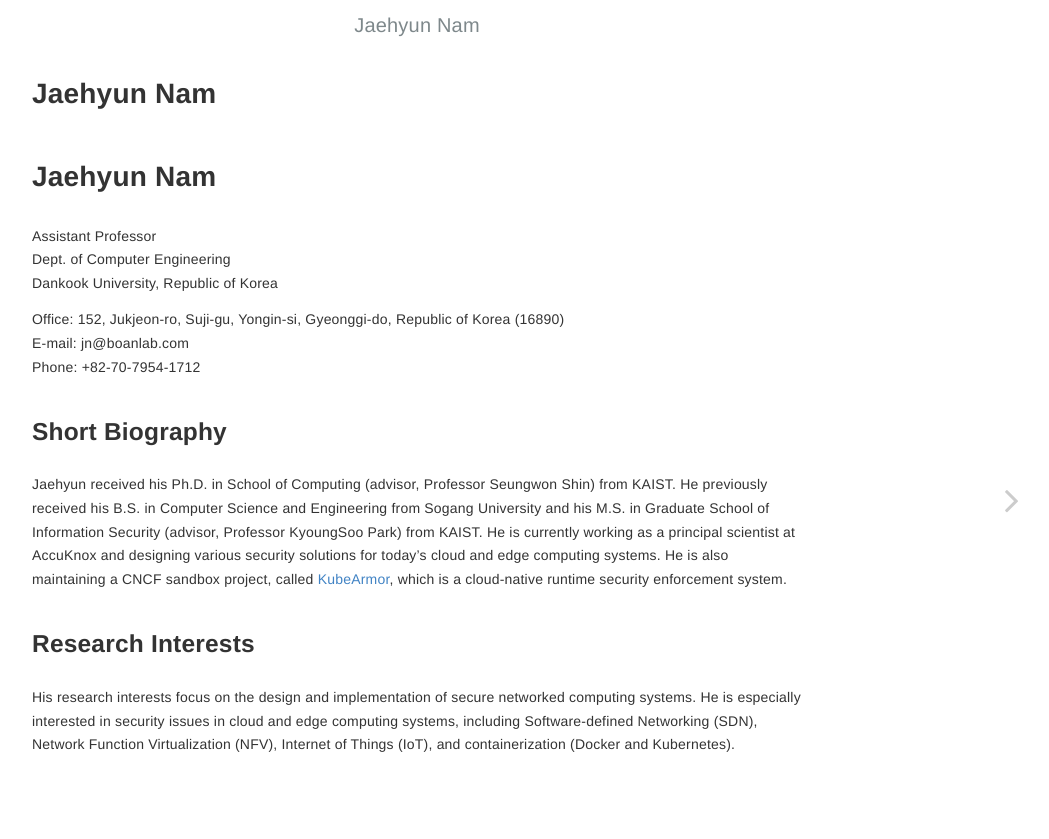
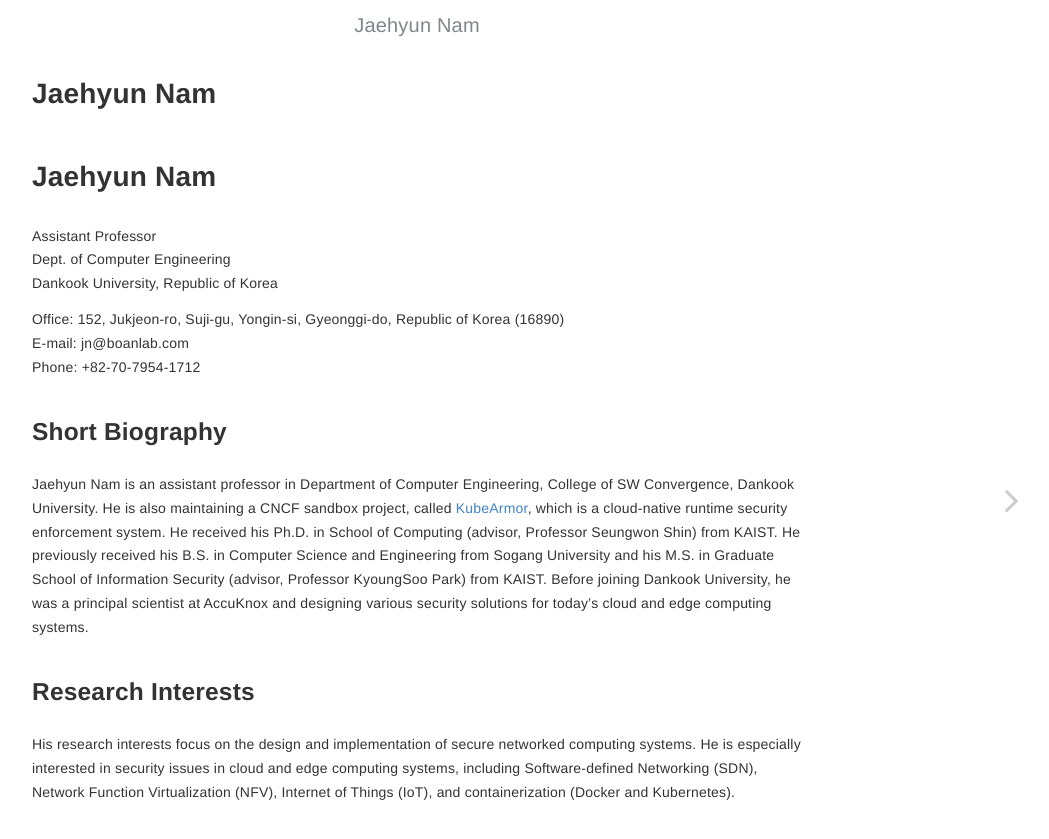
Before and after one commit to nam-jaehyun/nam-jaehyun.github.io, a Jekyll site: the page built from index.md, in a window 1280 px wide. Shown: the top 839 px of the page, without its empty margins (223-1272 px from the left). Built offline with Jekyll 4.4.1, drawn with Linux system fonts in a browser that asks for light colours.

Commit message:
Update index.md

```diff
--- a/index.md
+++ b/index.md
@@ -14,7 +14,7 @@ Phone: +82-70-7954-1712
 
 ## Short Biography
 
-Jaehyun received his Ph.D. in School of Computing (advisor, Professor Seungwon Shin) from KAIST. He previously received his B.S. in Computer Science and Engineering from Sogang University and his M.S. in Graduate School of Information Security (advisor, Professor KyoungSoo Park) from KAIST. He is currently working as a principal scientist at AccuKnox and designing various security solutions for today’s cloud and edge computing systems. He is also maintaining a CNCF sandbox project, called [KubeArmor](https://github.com/kubearmor/KubeArmor), which is a cloud-native runtime security enforcement system.
+Jaehyun Nam is an assistant professor in Department of Computer Engineering, College of SW Convergence, Dankook University. He is also maintaining a CNCF sandbox project, called [KubeArmor](https://github.com/kubearmor/KubeArmor), which is a cloud-native runtime security enforcement system. He received his Ph.D. in School of Computing (advisor, Professor Seungwon Shin) from KAIST. He previously received his B.S. in Computer Science and Engineering from Sogang University and his M.S. in Graduate School of Information Security (advisor, Professor KyoungSoo Park) from KAIST. Before joining Dankook University, he was a principal scientist at AccuKnox and designing various security solutions for today’s cloud and edge computing systems.
 
 ## Research Interests
 
```
